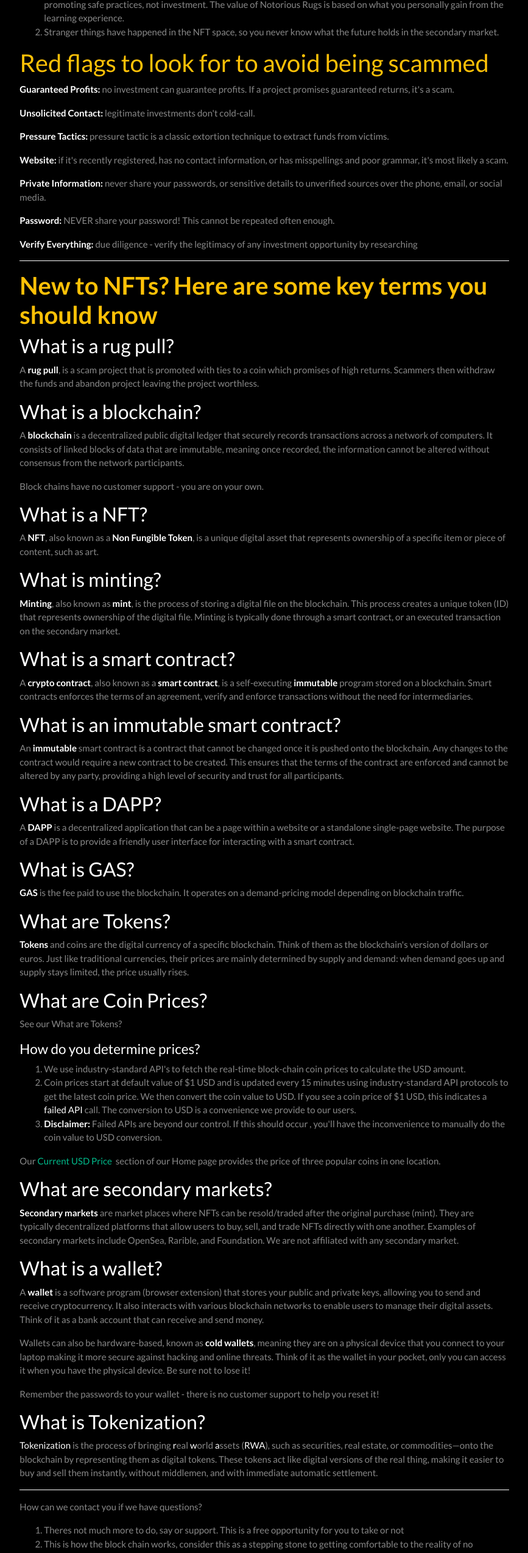
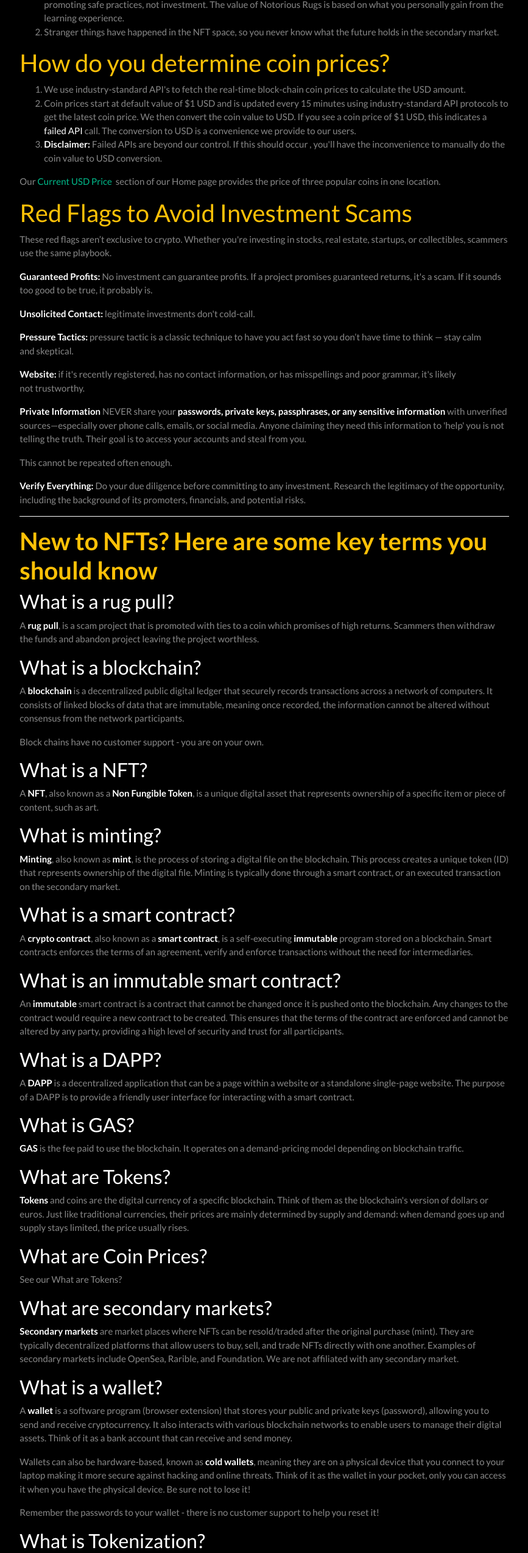
Before and after one commit to sal-420/RugzWeb, a React (Create React App) app: page /About in a window 1280 px wide. Shown: the part 958-3504 px from the top of the page at 61% size, without its empty margins (206-1073 px from the left). Built offline with nearby package versions, Linux system fonts and the light colour scheme.

Commit message:
Enhance content clarity and SEO across multiple components; update links, improve text descriptions, and fix CSS media query.

```diff
--- a/src/Components/PartnerFpvNycCard.js
+++ b/src/Components/PartnerFpvNycCard.js
@@ -22,7 +22,7 @@ function FpvNycPartnerCard() {
               decoding="async"
               alt="FPVNYC.com a cinema drone videos services"
               src="https://fpvnyc.com/wp-content/uploads/2023/08/FPVNYC2.jpg"
-            title="A provider of premier FPV and cinema drone videos that will bring your vision to life with impactful standout visuals"
+              title="A  leading drone cinematography company, specializing in capturing breath taking aerial footage for a variety of events and projects."
               style={{ width: '100%', height: '70' }}
               className="shadow-lightgreen"
             ></img>
@@ -47,6 +47,7 @@ function FpvNycPartnerCard() {
             premier FPV and cinema drone videos
           </a>{' '}
           that will bring your vision to life with impactful, standout visuals.
+          From dynamic concerts and festival live streams.
         </Card.Text>
         <Card.Link href="https://www.fpvnyc.com">Visit FPV NYC</Card.Link>
       </Card.Body>
--- a/src/Components/PartnerGreenLightCard.js
+++ b/src/Components/PartnerGreenLightCard.js
@@ -35,8 +35,20 @@ function PartnerGreenLightCard() {
         <Card.Title></Card.Title>
         <hr />
         <Card.Text className="text-muted">
-          Ditch the swipe life and say hello to the spice of life. With no
-          messaging and no matching,{' '}
+          <a
+            href="https://gogreenlight.co/"
+            // style={{
+            //   color: ' blue',
+            // }}
+            target="_blank"
+            rel="noopener noreferrer"
+          >
+            Greenlight
+          </a>{' '}
+          encourages real-world social interaction by letting others know you’re
+          open to connecting. Simply activate it when you're out, and turn
+          everyday moments into opportunities for genuine friendships, ideas, or
+          shared interests—no screens, just real connections.{' '}
           <a
             href="https://gogreenlight.co/"
             // style={{
--- a/src/Components/RugzHome.css
+++ b/src/Components/RugzHome.css
@@ -56,7 +56,7 @@ h3, h4 {
 }
 
 /* If the screen size is 600px wide or less, set the font-size of <div> to 30px */
-@media screen and (max-width: 600px) {
+@media screen and (max-width: 1Z600px) {
   div.example {
     font-size: 30px;
   }
--- a/src/Components/RugzHomeClouds.js
+++ b/src/Components/RugzHomeClouds.js
@@ -39,7 +39,7 @@ export default function RugzHomeClouds() {
             After the sudden disappearance of several Ruggies in Rugwood City, a
             group of misfits set out to uncover the mystery. As they search for
             answers, they discover that Heavy Fabric, a corporate darling in the
-            public eye, may not be so sweet after all. the notorious RUGS is a
+            public eye, may not be so sweet after all. The notorious RUGs is a
             collection of
             <span className="rotate3 rotate rotate_this3 ml-1">
               <span className="text-info">6</span>
--- a/src/Components/RugzHomeFaqs.js
+++ b/src/Components/RugzHomeFaqs.js
@@ -81,7 +81,7 @@ export default function RugzHomeFaqs() {
           </div>
           <div>
             <br />
-            For more FAQs and additional see our <a href="/About">About Page</a>
+            For more FAQs and additional information see our <a href="/About">About Page</a>
           </div>
         </div>
       </div>
--- a/src/Components/site.css
+++ b/src/Components/site.css
@@ -1,6 +1,11 @@
+/* p , li{
+  width: clamp(min(93.75vw, 50ch), 70vw, 125ch);
+} */
+
 p {
   text-wrap: pretty;
 }
+
 .fw-bold {
   font-weight: bold;
 }
--- a/src/Pages/About.js
+++ b/src/Pages/About.js
@@ -4,6 +4,8 @@ import MintButton from '../Components/MintButton';
 import RugzHomeHumor from '../Components/RugzHomeHumor';
 import LinkToAnchor from '../Components/LinkToAnchor';
 import { HashLink } from 'react-router-hash-link';
+import '../Components/RugzHome.css';
+import '../Components/site.css';
 
 export default function About() {
   return (
@@ -145,14 +147,56 @@ export default function About() {
               </li>
             </ol>
           </section>
+          <section>
+            <h2> How do you determine coin prices?</h2>
+            <ol>
+              <li>
+                We use industry-standard API's to fetch the real-time
+                block-chain coin prices to calculate the USD amount.
+              </li>
+              <li>
+                Coin prices start at default value of $1 USD and is updated
+                every 15 minutes using industry-standard API protocols to get
+                the latest coin price. We then convert the coin value to USD. If
+                you see a coin price of $1 USD, this indicates a{' '}
+                <span className="text-white">failed API</span> call. The
+                conversion to USD is a convenience we provide to our users.
+              </li>
+              <li>
+                <strong className="text-white">Disclaimer: </strong>Failed APIs
+                are beyond our control. If this should occur , you'll have the
+                inconvenience to manually do the coin value to USD conversion.
+              </li>
+            </ol>
+            <p>
+              Our
+              <HashLink
+                smooth
+                to="/#anchor-current-usd-price"
+                scroll={(el) =>
+                  el.scrollIntoView({ behavior: 'auto', block: 'end' })
+                }
+              >
+                &nbsp;Current USD Price
+              </HashLink>
+              &nbsp; section of our Home page provides the price of three
+              popular coins in one location.
+            </p>
+          </section>
         </article>
         <article>
           <section>
-            <h2>Red flags to look for to avoid being scammed</h2>
+            <h2>Red Flags to Avoid Investment Scams</h2>
             <p>
-              <strong className="text-white">Guaranteed Profits:</strong> no
+              These red flags aren’t exclusive to crypto. Whether you're
+              investing in stocks, real estate, startups, or collectibles,
+              scammers use the same playbook.
+            </p>
+            <p>
+              <strong className="text-white">Guaranteed Profits:</strong> No
               investment can guarantee profits. If a project promises guaranteed
-              returns, it's a scam.
+              returns, it's a scam. If it sounds too good to be true, it
+              probably is.
             </p>
             <p>
               <strong className="text-white"> Unsolicited Contact:</strong>{' '}
@@ -160,27 +204,33 @@ export default function About() {
             </p>
             <p>
               <strong className="text-white">Pressure Tactics:</strong> pressure
-              tactic is a classic extortion technique to extract funds from
-              victims.
+              tactic is a classic technique to have you act fast so you don’t
+              have time to think — stay calm and skeptical.
             </p>
             <p>
               <strong className="text-white">Website:</strong> if it's recently
               registered, has no contact information, or has misspellings and
-              poor grammar, it's most likely a scam.
+              poor grammar, it's likely not trustworthy.
             </p>
             <p>
-              <strong className="text-white">Private Information:</strong> never
-              share your passwords, or sensitive details to unverified sources
-              over the phone, email, or social media.
+              <strong className="text-white">Private Information</strong> NEVER
+              share your{' '}
+              <strong className="text-white">
+                passwords, private keys, passphrases, or any sensitive
+                information
+              </strong>{' '}
+              with unverified sources—especially over phone calls, emails, or
+              social media. Anyone claiming they need this information to 'help'
+              you is not telling the truth. Their goal is to access your
+              accounts and steal from you.
             </p>
+
+            <p>This cannot be repeated often enough.</p>
             <p>
-              <strong className="text-white">Password:</strong> NEVER share your
-              password! This cannot be repeated often enough.
-            </p>
-            <p>
-              <strong className="text-white">Verify Everything:</strong> due
-              diligence - verify the legitimacy of any investment opportunity by
-              researching
+              <strong className="text-white">Verify Everything:</strong> Do your
+              due diligence before committing to any investment. Research the
+              legitimacy of the opportunity, including the background of its
+              promoters, financials, and potential risks.
             </p>
           </section>
         </article>
@@ -284,42 +334,6 @@ export default function About() {
             <h3>What are Coin Prices?</h3>
             <p>See our What are Tokens?</p>
           </section>
-          <section>
-            <h4> How do you determine prices?</h4>
-            <ol>
-              <li>
-                We use industry-standard API's to fetch the real-time
-                block-chain coin prices to calculate the USD amount.
-              </li>
-              <li>
-                Coin prices start at default value of $1 USD and is updated
-                every 15 minutes using industry-standard API protocols to get
-                the latest coin price. We then convert the coin value to USD. If
-                you see a coin price of $1 USD, this indicates a{' '}
-                <span className="text-white">failed API</span> call. The
-                conversion to USD is a convenience we provide to our users.
-              </li>
-              <li>
-                <strong className="text-white">Disclaimer: </strong>Failed APIs
-                are beyond our control. If this should occur , you'll have the
-                inconvenience to manually do the coin value to USD conversion.
-              </li>
-            </ol>
-            <p>
-              Our
-              <HashLink
-                smooth
-                to="/#anchor-current-usd-price"
-                scroll={(el) =>
-                  el.scrollIntoView({ behavior: 'auto', block: 'end' })
-                }
-              >
-                &nbsp;Current USD Price
-              </HashLink>
-              &nbsp; section of our Home page provides the price of three
-              popular coins in one location.
-            </p>
-          </section>
 
           <section>
             <h3>What are secondary markets?</h3>
@@ -337,9 +351,9 @@ export default function About() {
             <p>
               A <strong className="text-white">wallet</strong> is a software
               program (browser extension) that stores your public and private
-              keys, allowing you to send and receive cryptocurrency. It also
-              interacts with various blockchain networks to enable users to
-              manage their digital assets. Think of it as a bank account that
+              keys (password), allowing you to send and receive cryptocurrency.
+              It also interacts with various blockchain networks to enable users
+              to manage their digital assets. Think of it as a bank account that
               can receive and send money.
             </p>
             <p>
@@ -361,7 +375,7 @@ export default function About() {
               <span className="text-white">Tokenization</span> is the process of
               bringing <span className="text-white">r</span>eal{' '}
               <span className="text-white">w</span>
-              orld <span className="text-white">a</span>ssets (
+              orld <span className="text-white">a</span>sets (
               <span className="text-white">RWA</span>), such as securities, real
               estate, or commodities—onto the blockchain by representing them as
               digital tokens. These tokens act like digital versions of the real
@@ -373,22 +387,17 @@ export default function About() {
         <hr className="border-2 border-top border-white" />
         <article>
           <section>
-            <p> How can we contact you if we have questions?</p>
+            <h2> How can we contact Notorious Rugs?</h2>
             <ol>
               <li>
-                Theres not much more to do, say or support. This is a free
-                opportunity for you to take or not
+                Our website is self-explanatory, there's really not much more to
+                add or support. This is a free opportunity for you to take or
+                leave.
               </li>
               <li>
                 This is how the block chain works, consider this as a stepping
                 stone to getting comfortable to the reality of no customer
                 support on the blockchain.
-              </li>
-              <li>
-                If you think about it, this is the direction many large companies
-                are heading today, have you tried calling customer service
-                recently? If you're lucky enough to find a phone number, you'll
-                probably be on hold for hours.
               </li>
             </ol>
             <p>
```
Lines whose indentation alone changed are shown as unchanged.
